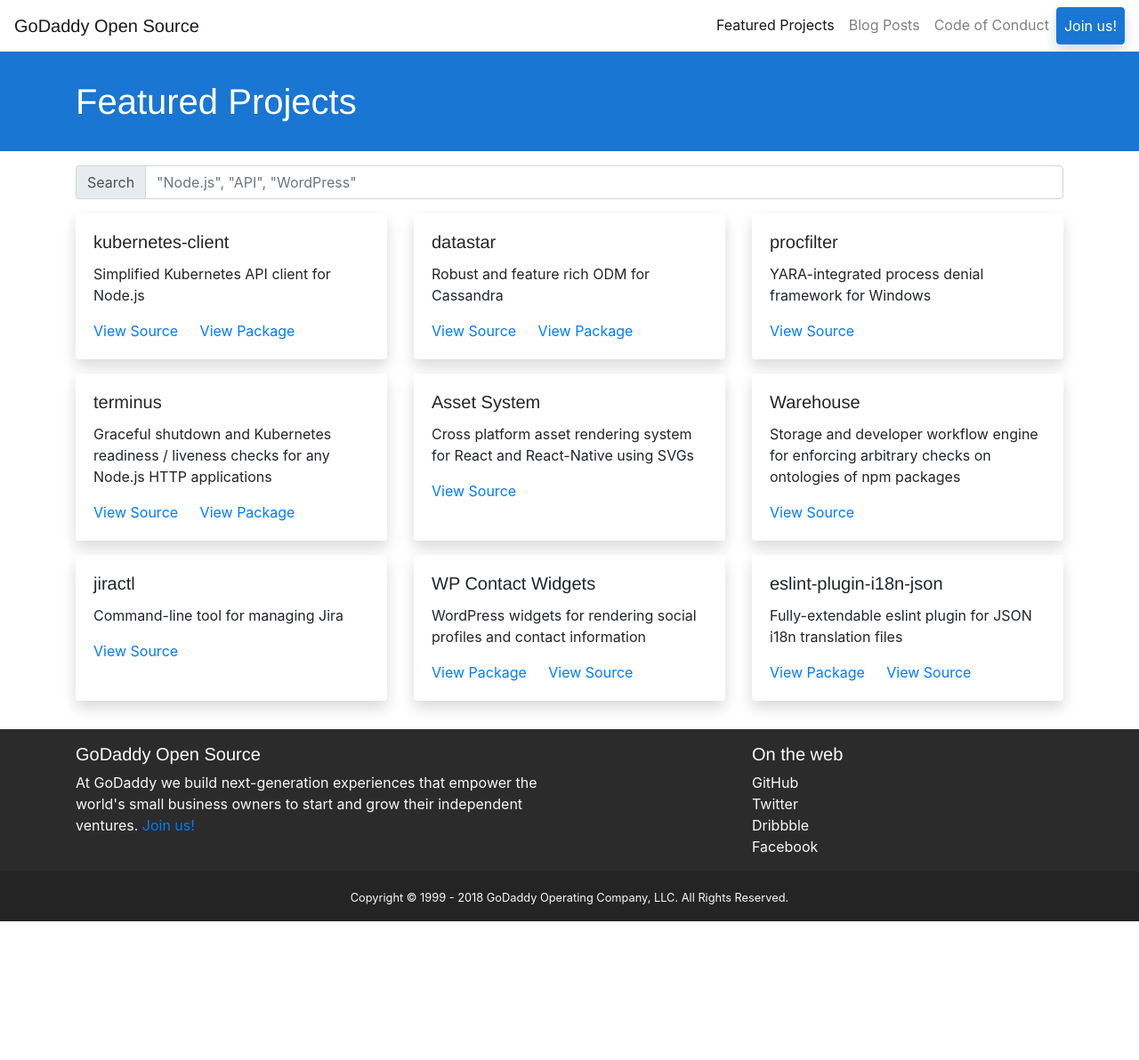
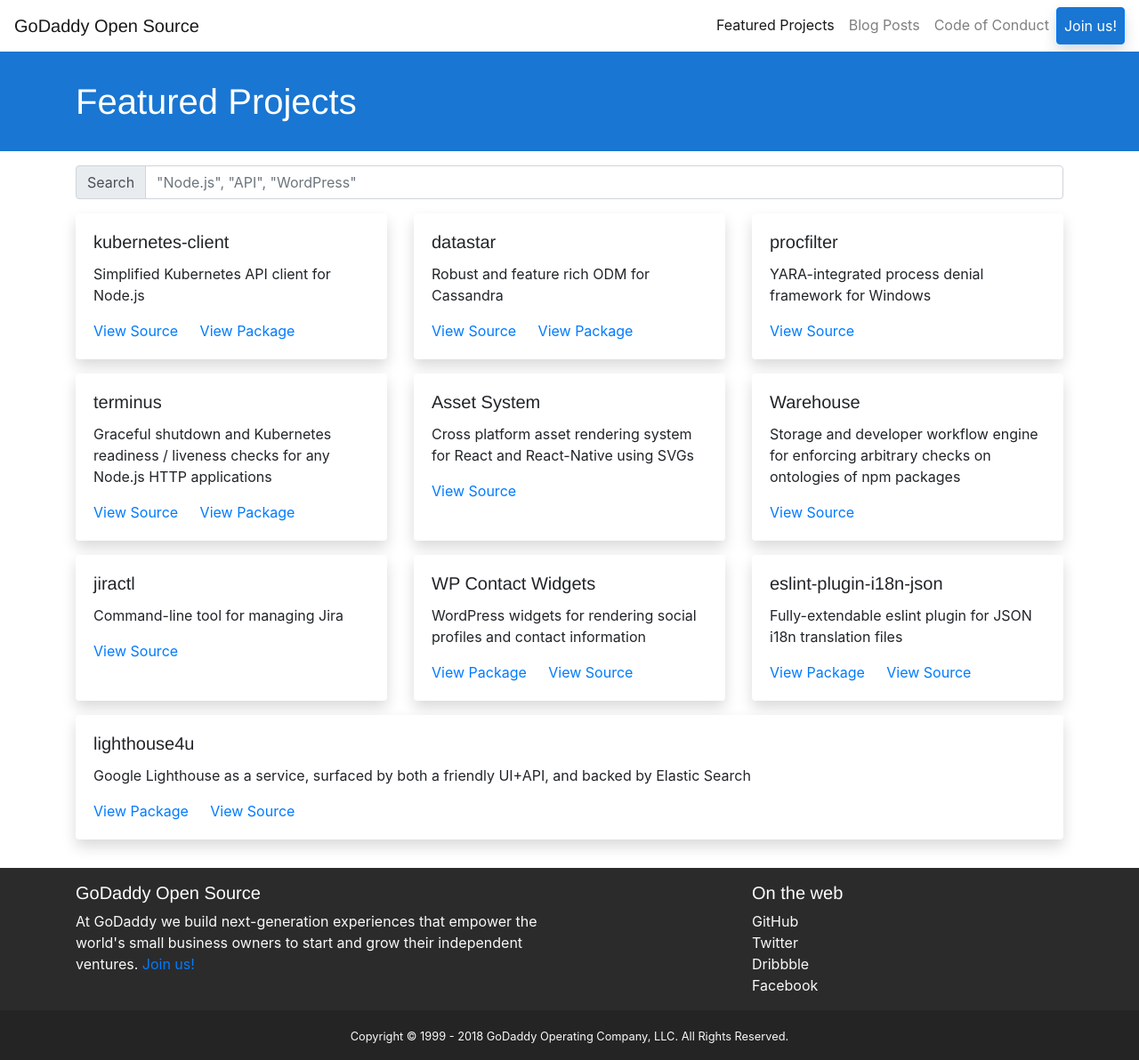
Before and after one commit to godaddy/godaddy.github.io, a Jekyll site: the page built from featured-projects.html, in a window 1280 px wide. Shown: the whole page at 89% size. Built offline with Jekyll 4.4.1, drawn with Linux system fonts in a browser that asks for light colours; nearby versions of some CDN libraries; some web fonts are replaced; comment, search, counter and statistics services are not loaded; before the commit the page ends 1036 px from its top, so only the background shows below that.

Commit message:
LH4u (#86)

```diff
--- a/_data/projects.json
+++ b/_data/projects.json
@@ -101,4 +101,17 @@
     "url": "https://github.com/godaddy/eslint-plugin-i18n-json"
   }],
   "id": "eslint-plugin-i18n-json"
+}, {
+  "name": "lighthouse4u",
+  "description": "Google Lighthouse as a service, surfaced by both a friendly UI+API, and backed by Elastic Search",
+  "links": [{
+    "title": "lighthouse4u on NPM",
+    "type": "package",
+    "url": "https://www.npmjs.com/package/lighthouse4u"
+  }, {
+    "title": "lighthouse4u on GitHub",
+    "type": "source",
+    "url": "https://github.com/godaddy/lighthouse4u"
+  }],
+  "id": "lighthouse4u"
 }]
```
